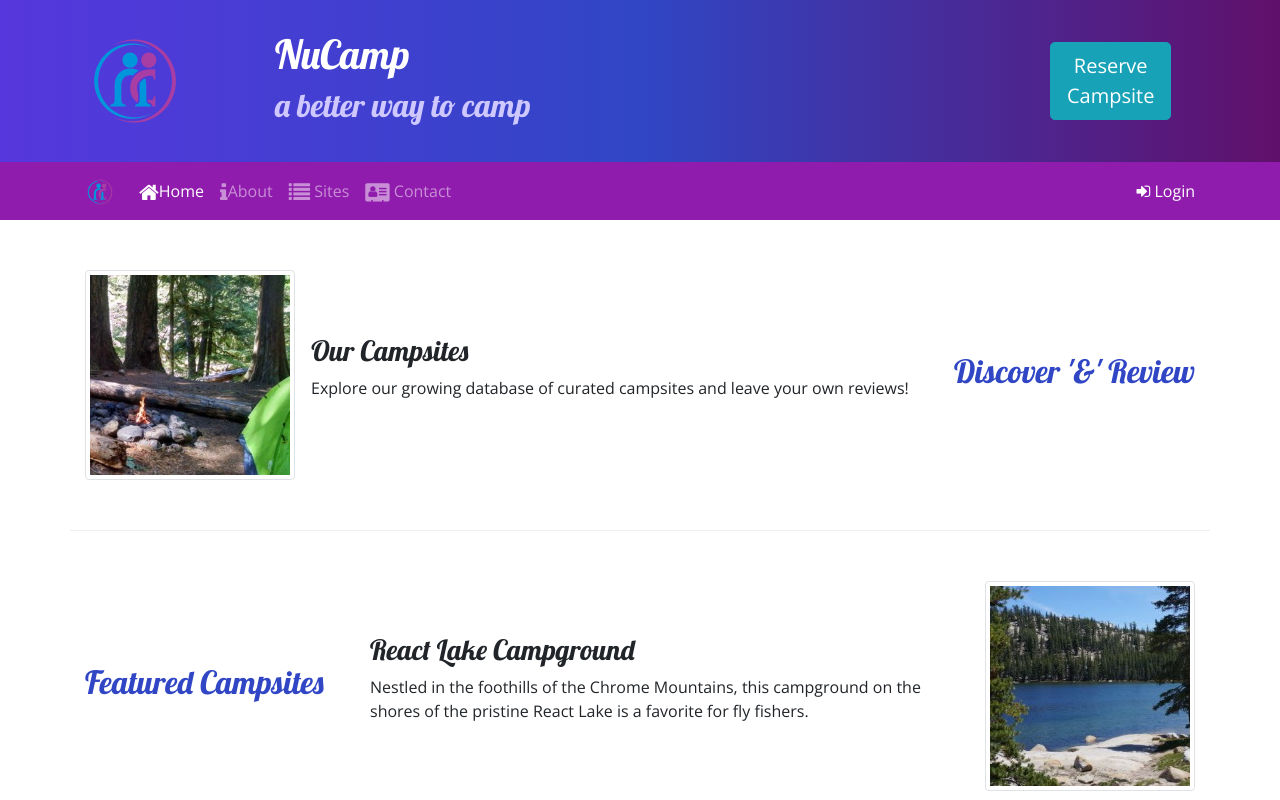
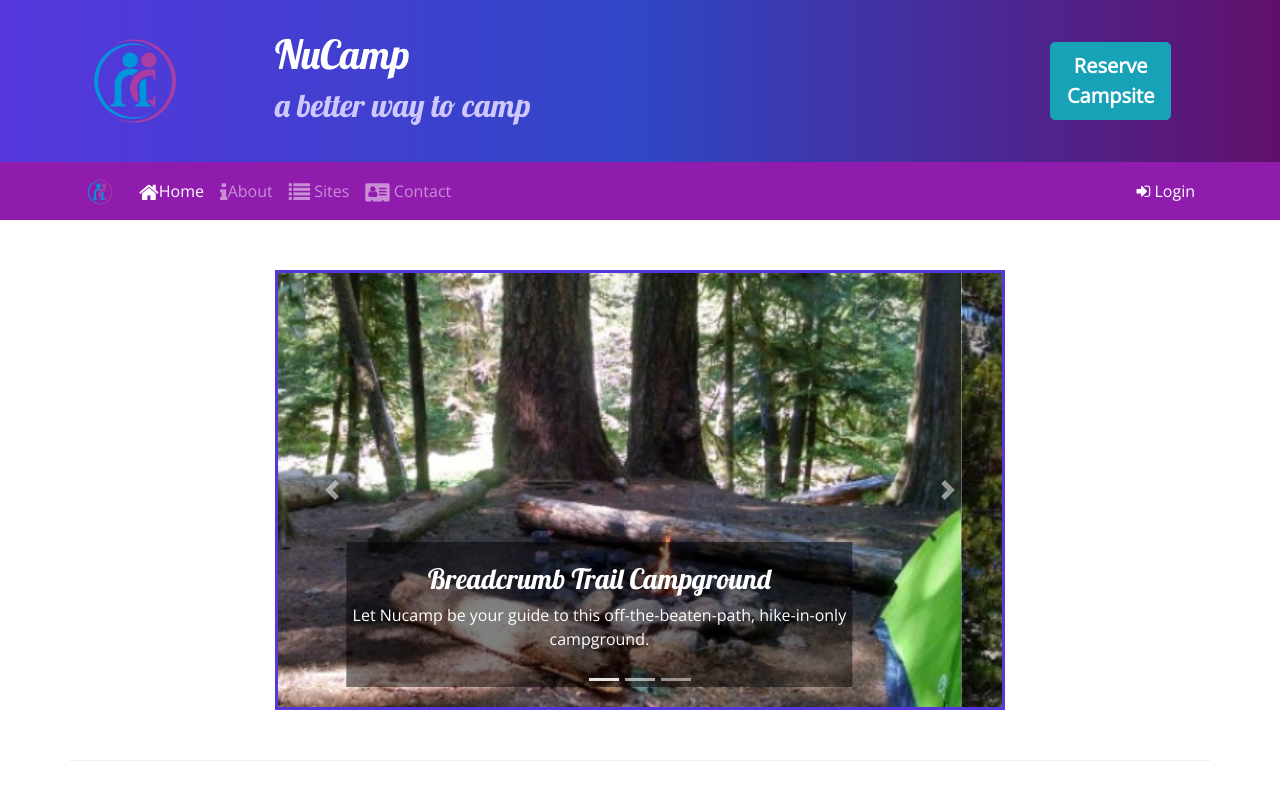
Before and after one commit to mshrestha5/nucamp_bootstrap, a website: page index.html in a window 1280 px wide. Shown: the top 800 px of the page. Drawn offline with nearby package versions, Linux system fonts and the light colour scheme.

Commit message:
Carousel

```diff
--- a/css/styles.css
+++ b/css/styles.css
@@ -49,3 +49,11 @@ a:hover {
   color: inherit;
   text-decoration: none;
 }
+
+.carousel-caption {
+  background-color: rgba(0, 0, 0, 0.5);
+}
+
+.carousel {
+  border: solid #5637dd;
+}
--- a/index.html
+++ b/index.html
@@ -36,7 +36,7 @@
                     <div class="col col-md-4 col-xl-2 mt-4 mt-md-0 align-self-center">
                         <a href="#reserveForm" role="button" class="btn btn-lg btn-info" data-toggle="tooltip"
                             data-placement="bottom" data-html="true" title="Or call us at &#10;1-206-555-1234"
-                            style="white-space: pre-line;">Reserve Campsite</a>
+                            style="white-space: pre-line; font-weight: bold;">Reserve Campsite</a>
                     </div>
                 </div>
             </div>
@@ -111,7 +111,58 @@
             </div>
         </div>
     </div>
+
     <div class="container">
+        <div class="row row-content">
+            <div class="col-md-8 mx-auto">
+                <div id="homeCarousel" class="carousel slide" data-ride="carousel">
+                    <ol class="carousel-indicators">
+                        <li data-target="#homeCarousel" data-slide-to="0" class="active"></li>
+                        <li data-target="#homeCarousel" data-slide-to="1"></li>
+                        <li data-target="#homeCarousel" data-slide-to="2"></li>
+                    </ol>
+                    <div class="carousel-inner">
+                        <div class="carousel-item active">
+                            <img class="d-block w-100" src="img/breadcrumb-trail.jpg"
+                                alt="Breadcrumb Trail Campground" />
+                            <div class="carousel-caption">
+                                <h3>Breadcrumb Trail Campground</h3>
+                                <p class="d-none d-sm-block">Let Nucamp be your guide to this off-the-beaten-path,
+                                    hike-in-only campground.</p>
+                            </div>
+                        </div>
+
+                        <div class="carousel-item">
+                            <img class="d-block w-100" src="img/react-lake.jpg" alt="React Lake Campground" />
+                            <div class="carousel-caption">
+                                <h3>React Lake Campground</h3>
+                                <p class="d-none d-sm-block">Nestled in the foothills of the Chrome Mountains, this
+                                    campground on the shored of the pristine React Lake is a favorite for fly fisheers
+                                </p>
+                            </div>
+                        </div>
+                        <div class="carousel-item">
+                            <img class="d-block w-100" src="img/chrome-river.jpg" alt="Chrome River Campground" />
+                            <div class="carousel-caption">
+                                <h3>Chrome River Campground</h3>
+                                <p class="d-none d-sm-block">Spend a few sunny days and starry nights beneath a canopy
+                                    of old-growth firs at this enchanting spot by the Chrome River.
+                                </p>
+                            </div>
+                        </div>
+                    </div>
+                    <a class="carousel-control-prev" href="#homeCarousel" role="button" data-slide="prev">
+                        <span class="carousel-control-prev-icon"></span>
+                        <span class="sr-only">Previous</span>
+                    </a>
+                    <a class="carousel-control-next" href="#homeCarousel" role="button" data-slide="next">
+                        <span class="carousel-control-next-icon"></span>
+                        <span class="sr-only">Next</span>
+                    </a>
+                </div>
+            </div>
+        </div>
+
         <div class="row row-content align-items-center">
             <div class="col-sm-4 order-sm-last col-md-3">
                 <h2 class="text-sm-right">Discover '&' Review</h2>
@@ -123,7 +174,8 @@
                         alt="Breadcrumb Trail" />
                     <div class="media-body align-self-center">
                         <h3>Our Campsites</h3>
-                        <p class="d-none d-sm-block">Explore our growing database of curated campsites and leave your
+                        <p class="d-none d-sm-block">Explore our growing database of curated campsites and leave
+                            your
                             own
                             reviews!</p>
                     </div>
@@ -144,7 +196,8 @@
                 <div class="media">
                     <div class="media-body align-self-center">
                         <h3>React Lake Campground</h3>
-                        <p class="d-none d-sm-block">Nestled in the foothills of the Chrome Mountains, this campground
+                        <p class="d-none d-sm-block">Nestled in the foothills of the Chrome Mountains, this
+                            campground
                             on
                             the shores of the pristine React Lake is a favorite for fly fishers.
                         </p>
```
